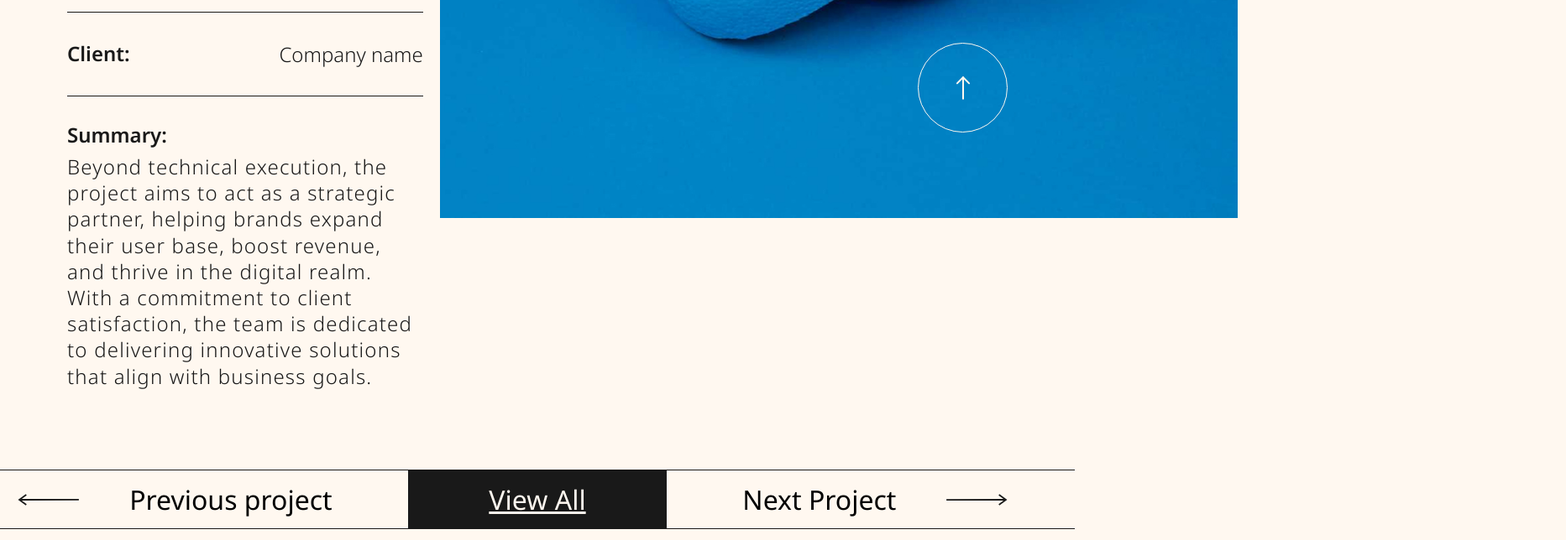
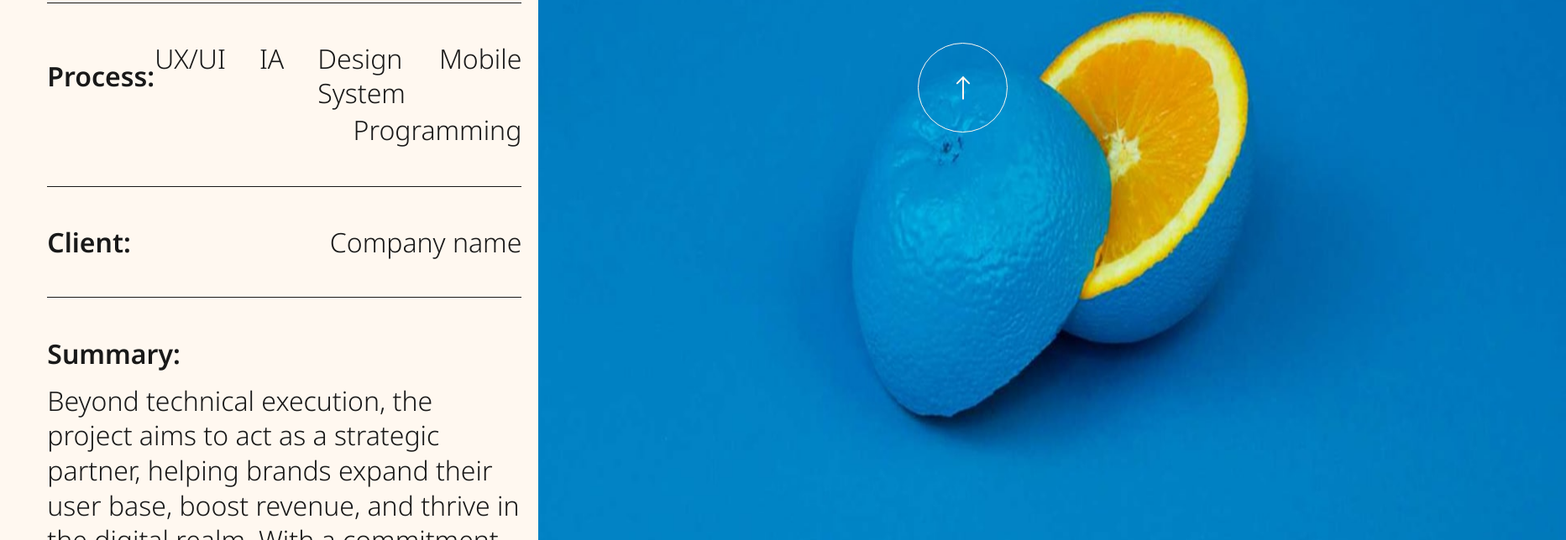
Before and after one commit to bbesigned/bbesigned, a Next.js app: page /projectExamples in a window 1280 px wide. Shown: the part 620-1264 px from the top of the page at 84% size, 1865 px wide, since content can reach past the window. Built offline with nearby package versions, Linux system fonts and the light colour scheme.

Commit message:
feat: add styles

```diff
--- a/src/app/projectExamples/page.tsx
+++ b/src/app/projectExamples/page.tsx
@@ -44,9 +44,9 @@ export default function ProjectExamples() {
 					</div>
 				</div>
 				<Image
-					style={{ flexShrink: "0", height: "720px" }}
-					width={950}
-					height={720}
+					className={style.projectExampleWrap__image}
+					width={1270}
+					height={947}
 					priority
 					src="/project_preview.jpg"
 					alt="project preview"
--- a/src/app/projectExamples/projectExamples.module.scss
+++ b/src/app/projectExamples/projectExamples.module.scss
@@ -2,51 +2,54 @@
 	position: relative;
 	display: flex;
 	gap: 20px;
-	margin-left: 80px;
+	width: 95.6vw;
+	margin-left: auto;
 	font-family: var(--font-noto-sans);
 	color: var(--eerie-black);
-	padding-top: 160px;
+	padding-top: 213px;
+	font-size: 32px;
+	line-height: 130%;
+	&__image {
+		flex-grow: 1;
+		// height: 720px;
+	}
 }
 
 .projectExampleContainer {
 	display: flex;
 	flex-direction: column;
+	width: 48%;
 }
 
 .infoHeadWrap {
-	padding: 28px 0;
+	padding: 36px 0 40px;
 	border-bottom: 1px solid var(--eerie-black);
 	border-top: 1px solid var(--eerie-black);
 
 	&__title {
 		text-align: end;
 		font-weight: 400;
-		font-size: 24px;
-		line-height: 130%;
 	}
 
 	&__subtitle {
 		font-weight: 500;
-		font-size: 85px;
+		font-size: 112px;
 		line-height: 130%;
 	}
 }
 
 .processWrapper {
-	padding: 34px 0;
+	padding: 45px 0 46px;
 	border-bottom: 1px solid var(--eerie-black);
 
 	&__title {
 		text-align: end;
 		font-weight: 300;
-		font-size: 24px;
 		margin-top: 2px;
-		line-height: 130%;
 	}
 
 	&__headTitle {
 		font-weight: 600;
-		font-size: 24px;
 	}
 }
 
@@ -59,36 +62,29 @@
 .processContainerTitleList {
 	display: flex;
 	font-weight: 300;
-	gap: 30px;
-	font-size: 24px;
-	line-height: 130%;
+	gap: 40px;
 }
 
 .clientWrap {
-	padding: 34px 0;
+	padding: 45px 0;
 	display: flex;
 	justify-content: space-between;
 	align-items: center;
 	border-bottom: 1px solid var(--eerie-black);
 
 	&__title {
-		font-size: 24px;
 		font-weight: 300;
-		line-height: 130%;
 	}
 }
 
 .summaryWrapper {
-	padding: 34px 0 46px;
+	padding: 46px 0;
 }
 
 .summaryContainer {
 	&__titleContent {
-		margin-top: 10px;
+		margin-top: 14px;
 		font-weight: 300;
-		font-size: 24px;
-		line-height: 130%;
-		letter-spacing: 0.05em;
 	}
 }
 
--- a/src/assets/script/controlArrow/controlArrow.tsx
+++ b/src/assets/script/controlArrow/controlArrow.tsx
@@ -1,25 +1,20 @@
 import { type IIconsProps } from "types/common/PageProps";
 
-export const ControlArrow = ({ right }: IIconsProps) => (
+export const ControlArrow = ({ right, classNames }: IIconsProps) => (
 	<svg
+		className={classNames}
+		xmlns="http://www.w3.org/2000/svg"
 		style={right ? { transform: "rotate(180deg)" } : {}}
-		width="73"
-		height="14"
-		viewBox="0 0 73 14"
-		fill="none"
-		xmlns="http://www.w3.org/2000/svg">
+		width="97"
+		height="19"
+		fill="none">
+		<path stroke="#191919" strokeLinecap="square" strokeWidth="2.347" d="M12 2 2 9.5 12 17" />
 		<path
-			d="M9.57565 1.5L1.99988 7L9.57565 12.5"
 			stroke="#191919"
-			strokeWidth="1.76"
-			strokeLinecap="square"
-		/>
-		<path
-			d="M71.9999 6.86228L3.74988 7"
-			stroke="#191919"
-			strokeWidth="1.76"
 			strokeLinecap="square"
 			strokeLinejoin="round"
+			strokeWidth="2.347"
+			d="M95 9.812 4 10"
 		/>
 	</svg>
 );
--- a/src/components/controlButtons/controlButtons.module.scss
+++ b/src/components/controlButtons/controlButtons.module.scss
@@ -1,19 +1,19 @@
 .controlButtons {
-	margin-top: 50px;
+	margin-top: 80px;
 	display: flex;
 	justify-content: space-between;
 
 	&__btn {
 		display: flex;
 		align-items: center;
-		gap: 60px;
+		gap: 80px;
 		border-bottom: 1px solid var(--eerie-black);
 		border-top: 1px solid var(--eerie-black);
-		padding: 14px 0;
+		padding: 25px 0;
 		font-family: var(--font-noto-sans);
 		width: 100%;
 		font-weight: 400;
-		font-size: 32px;
+		font-size: 42px;
 		line-height: 130%;
 		background-color: transparent;
 
@@ -28,12 +28,16 @@
 
 		&_left {
 			justify-content: end;
-			padding-right: 90px;
+			padding-right: 120px;
 		}
 
 		&_right {
 			justify-content: start;
-			padding-left: 90px;
+			padding-left: 120px;
 		}
 	}
 }
+
+.controlButtons__arrow {
+	width: 93px;
+}
--- a/src/components/controlButtons/controlButtons.tsx
+++ b/src/components/controlButtons/controlButtons.tsx
@@ -5,7 +5,7 @@ import style from "./controlButtons.module.scss";
 export const ControlButtons = () => (
 	<div className={style.controlButtons}>
 		<button className={`${style.controlButtons__btn} ${style.controlButtons__btn_left}`}>
-			<ControlArrow />
+			<ControlArrow classNames={style.controlButtons__arrow} />
 			<span>Previous project</span>
 		</button>
 		<button className={`${style.controlButtons__btn} ${style.controlButtons__btn_viewAll}`}>
```
Also changed, not shown: public/project_preview.jpg.
